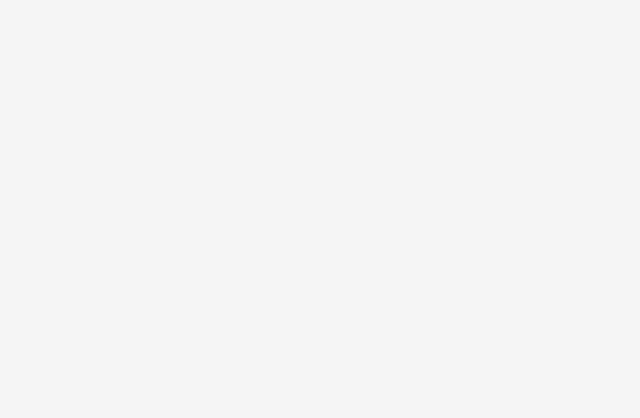
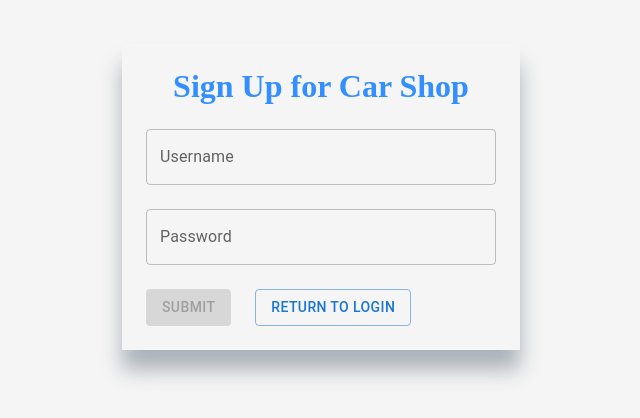
Before and after one commit to KC-witcher/React-104-Car-Website, a React (Vite) app: page /signup in a window 1280 px wide. Before the commit this address had no page. Shown: the part 156-574 px from the top of the page, without its empty margins (319-959 px from the left). Built offline with nearby package versions, Linux system fonts and the light colour scheme.

Commit message:
Implemented Signup Functionality

```diff
--- a/db.json
+++ b/db.json
@@ -5,6 +5,16 @@
       "username": "Dean",
       "password": "password",
       "id": 1
+    },
+    {
+      "username": "sjkc",
+      "password": "password",
+      "id": 2
+    },
+    {
+      "username": "harry",
+      "password": "password",
+      "id": 3
     }
   ],
   "cars": [
--- a/src/App.jsx
+++ b/src/App.jsx
@@ -1,6 +1,7 @@
 import React from "react";
 import { BrowserRouter as Router, Route, Routes } from "react-router-dom";
 import { AuthProvider } from "./providers/auth-provider";
+import { Signup } from "./components/Signup";
 import { Login } from "./components/Login";
 import { Home } from "./components/Home";
 
@@ -10,6 +11,7 @@ function App() {
       <Router>
         <Routes>
           <Route exact path="/" element={<Login />} />
+          <Route exact path="/signup" element={<Signup />} />
           <Route exact path="/home" element={<Home />} />
         </Routes>
       </Router>
--- a/src/components/Home.jsx
+++ b/src/components/Home.jsx
@@ -1,5 +1,11 @@
 import React from "react";
+import { useAuthContext } from "../providers/auth-provider";
 
 export const Home = () => {
-  return <div>This is home</div>;
+  const { user } = useAuthContext();
+  return (
+    <div>
+      <h2>Welcome, {user?.username}</h2>
+    </div>
+  );
 };
--- a/src/components/Signup.jsx
+++ b/src/components/Signup.jsx
@@ -0,0 +1,70 @@
+import React, { useState } from "react";
+import { Link, Navigate } from "react-router-dom";
+import { Stack, Paper, TextField, Button } from "@mui/material";
+import { styled } from "@mui/material/styles";
+import toast, { Toaster } from "react-hot-toast";
+import { useAuthContext } from "../providers/auth-provider";
+
+export const Signup = () => {
+  const { user, registerUser } = useAuthContext();
+  const [userNameInput, setUserNameInput] = useState("");
+  const [passwordInput, setPasswordInput] = useState("");
+
+  const signUp = () => {
+    registerUser({ username: userNameInput, password: passwordInput })
+      .then(() => {
+        toast.success("user registered");
+      })
+      .catch(() => {
+        toast.error("Could not register the user");
+      });
+  };
+
+  return (
+    <Stack className="login-container" sx={{ p: 3, maxWidth: 350 }} spacing={3}>
+      <item>
+        <h1 className="login-header">Sign Up for Car Shop</h1>
+      </item>
+      <item>
+        <TextField
+          id="username"
+          label="Username"
+          type="text"
+          placeholder="Enter a Username"
+          onChange={(e) => {
+            setUserNameInput(e.target.value);
+          }}
+          fullWidth
+        />
+      </item>
+      <item>
+        <TextField
+          id="password"
+          label="Password"
+          type="password"
+          placeholder="Enter a Password"
+          onChange={(e) => {
+            setPasswordInput(e.target.value);
+          }}
+          fullWidth
+        />
+      </item>
+      <item>
+        <Button
+          variant="contained"
+          disabled={userNameInput == "" || passwordInput == ""}
+          onClick={signUp}
+        >
+          Submit
+          {user && <Navigate to="/home" replace={true} />}
+        </Button>
+
+        <Link to="/" style={{ textDecoration: "none" }}>
+          <Button sx={{ ml: 3 }} variant="outlined">
+            Return to Login
+          </Button>
+        </Link>
+      </item>
+    </Stack>
+  );
+};
```
